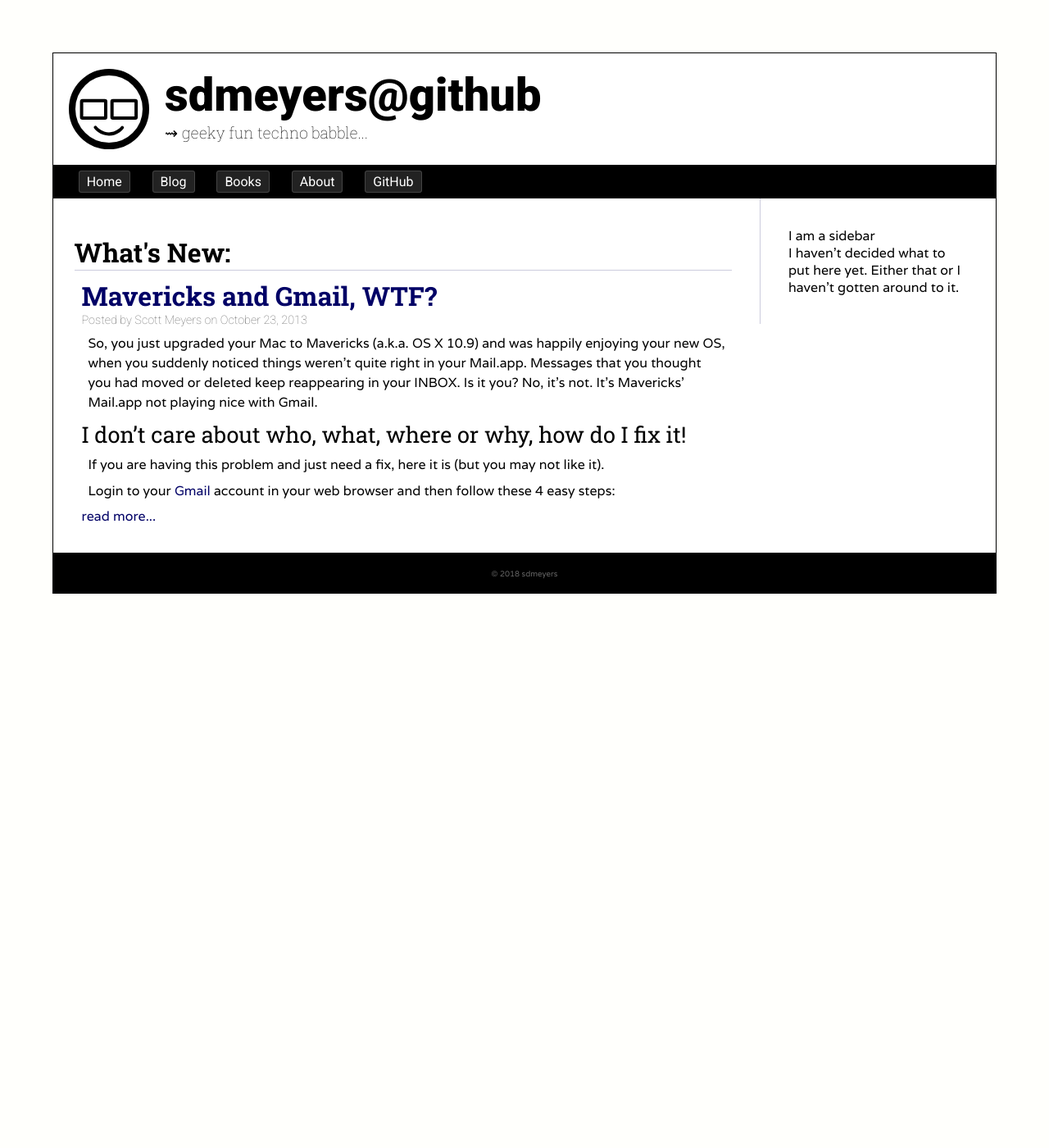
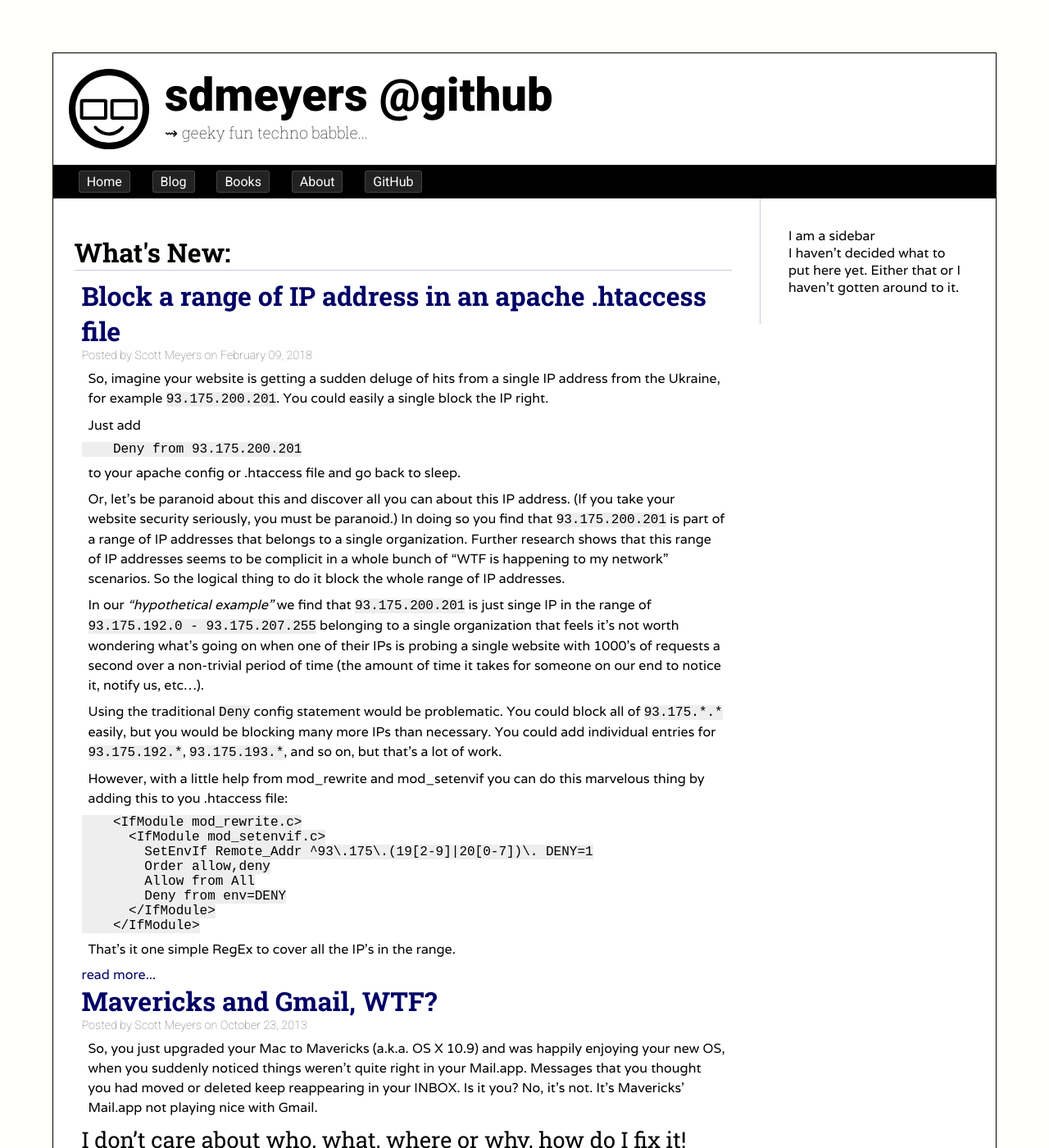
Before and after one commit to sdmeyers/sdmeyers.github.io, a Jekyll site: the page built from index.html, in a window 1280 px wide and 1400 px high. Shown: the whole window at 82% size. Built offline with Jekyll 4.4.1, drawn with Linux system fonts in a browser that asks for light colours; some web fonts are replaced.

Commit message:
20180209-153000 Apache htaccess ip block post.

````diff
--- a/_config.yml
+++ b/_config.yml
@@ -1,4 +1,4 @@
-title: sdmeyers@github
+title: "sdmeyers @github"
 description: "&#x21DD; geeky fun techno babble..."
 email: sdmeyers@gmail.com
 guthub_username: sdmeyers
--- /dev/null
+++ b/_posts/2018-02-09-apache-htaccess-ipblock.md
@@ -0,0 +1,38 @@
+---
+layout: post
+title:  "Block a range of IP address in an apache .htaccess file"
+author: "Scott Meyers"
+categories: [Web Security]
+tags: [Apache, RegEx, Security]
+---
+
+So, imagine your website is getting a sudden deluge of hits from a single IP address from the Ukraine, for example `93.175.200.201`. You could easily a single block the IP right.
+
+Just add
+
+```ApacheConf
+    Deny from 93.175.200.201
+```
+
+to your apache config or .htaccess file and go back to sleep.
+
+Or, let's be paranoid about this and discover all you can about this IP address. (If you take your website security seriously, you must be paranoid.) In doing so you find that `93.175.200.201` is part of a range of IP addresses that belongs to a single organization. Further research shows that this range of IP addresses seems to be complicit in a whole bunch of "WTF is happening to my network" scenarios. So the logical thing to do it block the whole range of IP addresses.
+
+In our *"hypothetical example"* we find that `93.175.200.201` is just singe IP in the range of `93.175.192.0 - 93.175.207.255` belonging to a single organization that feels it's not worth wondering what's going on when one of their IPs is probing a single website with 1000's of requests a second over a non-trivial period of time (the amount of time it takes for someone on our end to notice it, notify us, etc...).
+
+Using the traditional `Deny` config statement would be problematic. You could block all of `93.175.*.*` easily, but you would be blocking many more IPs than necessary. You could add individual entries for `93.175.192.*`, `93.175.193.*`, and so on, but that's a lot of work.
+
+However, with a little help from mod_rewrite and mod_setenvif you can do this marvelous thing by adding this to you .htaccess file:
+
+```ApacheConf
+    <IfModule mod_rewrite.c>
+      <IfModule mod_setenvif.c>
+        SetEnvIf Remote_Addr ^93\.175\.(19[2-9]|20[0-7])\. DENY=1
+        Order allow,deny
+        Allow from All
+        Deny from env=DENY
+      </IfModule>
+    </IfModule>
+```
+
+That's it one simple RegEx to cover all the IP's in the range.
````
